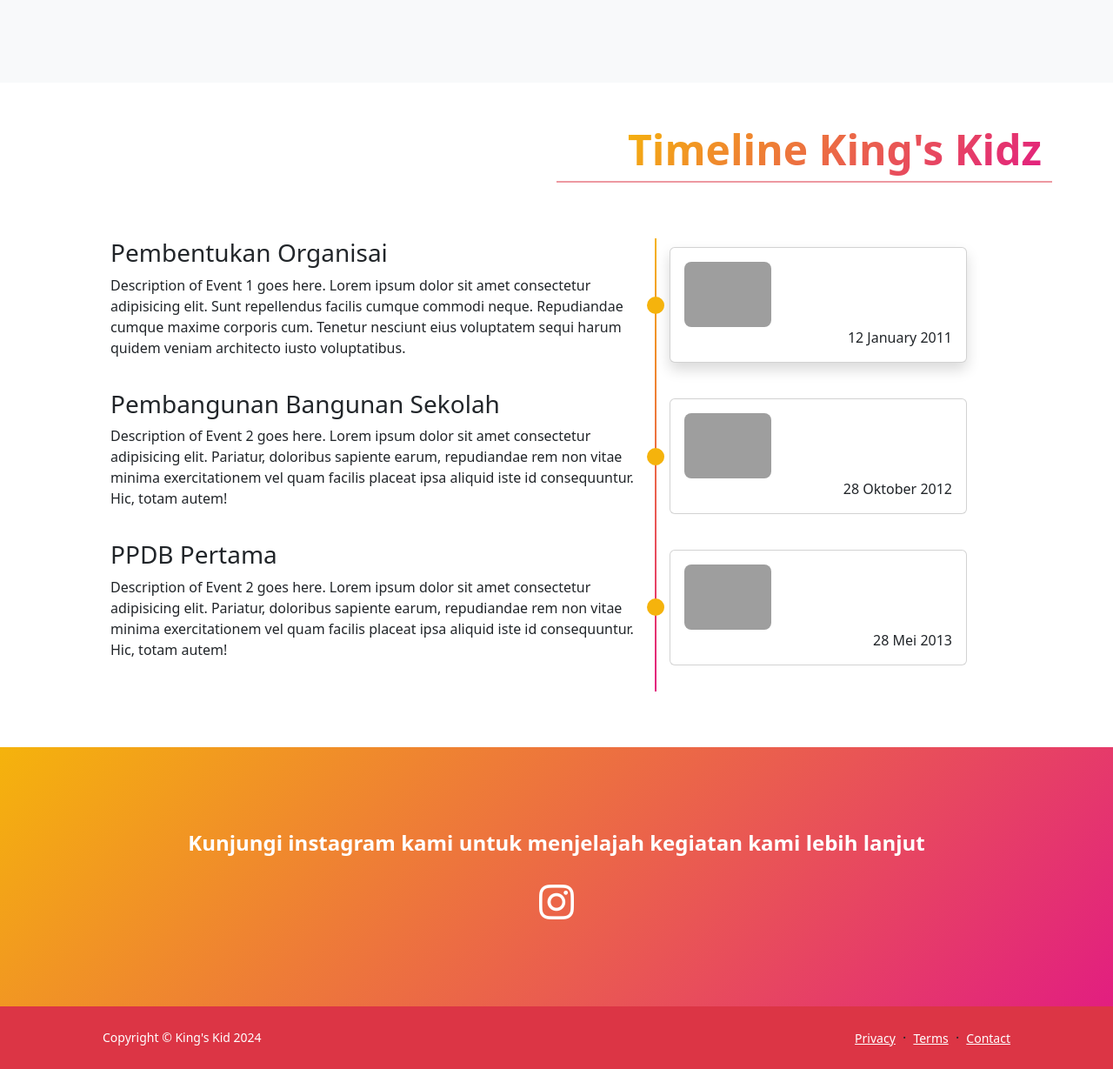
After one commit to yofandi/TK_KingKidz, a PHP site: page /history.php in a window 1280 px wide. The commit adds this page. Shown: the part 1245-2474 px from the top of the page at 87% size. Run offline with PHP 8.4, Linux system fonts and the light colour scheme; grey boxes are pictures that could not be loaded.

Commit message:
20 januari 2024

```diff
--- a/css/style.css
+++ b/css/style.css
@@ -122,6 +122,17 @@
     background-repeat: no-repeat;
 }
 
+.tk-bgvisi {
+    height: 120vh;
+    max-height: 120vh;
+    background: var(--background) rgba(255, 252, 252, 0);
+    padding: 100px 0;
+    background-blend-mode: multiply;
+    background-position: center center;
+    background-size: cover;
+    background-repeat: no-repeat;
+}
+
 .social {
     list-style: none;
     padding: 0;
@@ -144,11 +155,19 @@
     }
 }
 
+.navbar-dark .navbar-toggler-icon {
+    background-color: #f1f3f500;
+}
+
+.bg-visimisi {
+    background: #ffdd00;
+    background: linear-gradient(135deg, #ffdd00 0%, #c98806 100%);
+}
+
 .bg-gradient-warning-to-secondary {
     background: #f5b30c;
     background: linear-gradient(135deg, #f5b30c 0%, #e21e80 100%);
 }
-
 
 .text-gradient {
     background: -webkit-linear-gradient(315deg, #f5b30c 0%, #e21e80 100%);
@@ -293,7 +312,7 @@
 }
 
 .navbar-toggler-icon {
-    background-color: #495057;
+    background-color: #aaaaaa;
     /* Warna ikon toggler */
 }
 
@@ -344,3 +363,72 @@
     --bs-text-opacity: 1;
     color: rgba(226, 30, 128), var(--bs-text-opacity) !important;
 }
+
+.mt-6 {
+    margin-top: 8rem !important;
+}
+
+@media (max-width: 1165px) {
+    .logoTKhover {
+        display: none;
+    }
+}
+
+/* Custom CSS vertikal kanan-kiri Timeline dengan Dots */
+.timeline {
+    list-style: none;
+    padding: 0;
+    position: relative;
+}
+
+.timeline::before {
+    content: '';
+    position: absolute;
+    top: 0;
+    bottom: 0;
+    left: 60%;
+    width: 2px;
+    background: #f5b30c;
+    background: linear-gradient(135deg, #f5b30c 0%, #e21e80 100%);
+    transform: translateX(-50%);
+    z-index: 1;
+}
+
+.timeline-dot {
+    position: absolute;
+    top: 50%;
+    left: 60%;
+    width: 20px;
+    height: 20px;
+    background-color: #f5b30c;
+    border-radius: 50%;
+    transform: translate(-50%, -50%);
+    z-index: 2;
+}
+
+.timeline-item {
+    display: flex;
+    justify-content: left;
+    align-items: center;
+    margin-bottom: 20px;
+    position: relative;
+}
+
+.timeline-item-content {
+    padding-left: 5%;
+    max-width: 60%;
+}
+
+.timeline-item-date {
+    flex: 0 0 30%;
+    text-align: right;
+    color: #6c757d;
+}
+
+.timeline-item-img {
+    width: 100px;
+    /* Sesuaikan lebar gambar sesuai kebutuhan */
+    height: auto;
+    border-radius: 8px;
+    overflow: hidden;
+}
--- /dev/null
+++ b/history.php
@@ -0,0 +1,214 @@
+<!DOCTYPE html>
+<html lang="en">
+
+<head>
+    <meta charset="UTF-8">
+    <meta http-equiv="X-UA-Compatible" content="IE=edge">
+    <meta name="viewport" content="width=device-width, initial-scale=1.0">
+    <!-- boostrap css -->
+    <link href="https://cdn.jsdelivr.net/npm/bootstrap@5.3.2/dist/css/bootstrap.min.css" rel="stylesheet" integrity="sha384-T3c6CoIi6uLrA9TneNEoa7RxnatzjcDSCmG1MXxSR1GAsXEV/Dwwykc2MPK8M2HN" crossorigin="anonymous">
+    <link rel="stylesheet" href="https://cdn.jsdelivr.net/npm/bootstrap-icons@1.11.3/font/bootstrap-icons.min.css">
+
+    <!-- style page -->
+    <link rel="stylesheet" href="css/style.css">
+    <title>Sejarah King's Kidz</title>
+</head>
+
+<body class="d-flex flex-column h-100">
+    <main class="flex-shrink-0">
+        <div class="container-fluid py-3">
+            <nav class="navbar fixed-top navbar-expand-lg navbar-dark bg-danger" id="mynav">
+                <div class="container">
+                    <!-- logo -->
+                    <a class="navbar-brand fs-4" href="index.php"><img src="assets/image/Logo_KingsKid.png" alt="Bootstrap" width="60" height="45">TK King's Kidz</a>
+                    <!-- toggle button -->
+                    <button class="navbar-toggler shaddow-none border-0" type="button" data-bs-toggle="offcanvas" data-bs-target="#offcanvasNavbar" aria-controls="offcanvasNavbar" aria-label="Toggle navigation">
+                        <span class="navbar-toggler-icon"></span>
+                    </button>
+
+                    <!-- sidebar -->
+                    <div class="sidebar offcanvas offcanvas-start" tabindex="-1" id="offcanvasNavbar" aria-labelledby="offcanvasNavbarLabel">
+                        <!-- sidebar header -->
+                        <div class="offcanvas-header text-white border-bottom">
+                            <h5 class="offcanvas-title" id="offcanvasNavbarLabel">King's Kidz</h5>
+                            <button type="button" class="btn-close btn-close-white shaddow-none" data-bs-dismiss="offcanvas" aria-label="Close"></button>
+                        </div>
+                        <!-- sidebar body -->
+                        <div class="offcanvas-body d-flex flex-column flex-lg-row p-4 p-lg-0">
+                            <ul class="navbar-nav justify-content-center fs-5 flex-grow-1 pe-3">
+                                <li class="nav-item mx-2">
+                                    <a class="nav-link" aria-current="page" href="index.php">Beranda</a>
+                                </li>
+                                <!-- Profile dropdown -->
+                                <li class="nav-item dropdown">
+                                    <a class="nav-link dropdown-toggle active" href="#Profile" data-bs-toggle="dropdown" aria-expanded="false" id="navbarDropdown">Profile</a>
+                                    <ul class="dropdown-menu" aria-labelledby="navbarDropdown">
+                                        <li><a class="dropdown-item active" href="history.php">Sejarah</a></li>
+                                        <li><a class="dropdown-item" href="visi.php">Visi & Misi</a></li>
+                                        <li><a class="dropdown-item" href="perihalkami.php">Tentang kami</a></li>
+                                    </ul>
+                                </li>
+                                <li class="nav-item mx-2">
+                                    <a class="nav-link" href="#About">Sekilas</a>
+                                </li>
+                                <li class="nav-item mx-2">
+                                    <a class="nav-link" href="#Partner">Kerjasama</a>
+                                </li>
+
+                                <li class="nav-item mx-2">
+                                    <a class="nav-link" href="#Contact">Kontak</a>
+                                </li>
+                            </ul>
+                            <!-- login / sign up -->
+                            <!-- <div class="d-flex flex-column flex-lg-row justify-content-center align-items-center gap-3">
+                                <a href="#login" class="text-white">Login</a>
+                                <a href="#signup" class="text-white text-decoration-none px-3 py-1 rounded-4" style="background-color: #f5b30c;">Sign Up</a>
+                            </div> -->
+                        </div>
+                    </div>
+                </div>
+            </nav>
+        </div>
+
+        <!-- history -->
+        <section class="bg-light py-5">
+            <!-- halaman penjelasan sejarah -->
+            <div class="container my-5 px-5">
+                <div class="row text-left justify-content-start mb-3">
+                    <h1 class="display-5 fw-bolder mb-0"><span class="text-gradient d-inline">Sejarah</span></h1>
+                    <hr class="border border-danger opacity-50 w-25">
+                </div>
+                <div class="row d-flex">
+                    <div class="col-lg-8 ps-2" id="contentHistory">
+                        <p class="text-muted">
+                            Lorem ipsum, dolor sit amet consectetur adipisicing elit. Facilis amet excepturi, quaerat consequatur error esse maiores in cupiditate sed nemo iure fugit qui veritatis perferendis voluptas accusamus. Dolor, optio totam! Lorem ipsum dolor sit amet consectetur adipisicing elit. A eligendi dolorem nesciunt eum amet sunt pariatur voluptatibus, architecto deserunt vel, aspernatur laudantium! Sed, qui obcaecati quibusdam molestias saepe deserunt suscipit? Lorem ipsum dolor sit amet consectetur adipisicing elit. Quidem, impedit debitis? Earum voluptatibus itaque eos cupiditate blanditiis optio voluptates magnam omnis voluptate. Hic ipsa commodi natus earum praesentium rem ullam.
+                        </p>
+                        <p class="text-muted">
+                            Lorem ipsum, dolor sit amet consectetur adipisicing elit. Facilis amet excepturi, quaerat consequatur error esse maiores in cupiditate sed nemo iure fugit qui veritatis perferendis voluptas accusamus. Dolor, optio totam! Lorem ipsum dolor sit amet consectetur adipisicing elit. A eligendi dolorem nesciunt eum amet sunt pariatur voluptatibus, architecto deserunt vel, aspernatur laudantium! Sed, qui obcaecati quibusdam molestias saepe deserunt suscipit? Lorem ipsum dolor sit amet consectetur adipisicing elit. Quidem, impedit debitis? Earum voluptatibus itaque eos cupiditate blanditiis optio voluptates magnam omnis voluptate. Hic ipsa commodi natus earum praesentium rem ullam.
+                        </p>
+                        <p class="text-muted">
+                            Lorem ipsum, dolor sit amet consectetur adipisicing elit. Facilis amet excepturi, quaerat consequatur error esse maiores in cupiditate sed nemo iure fugit qui veritatis perferendis voluptas accusamus. Dolor, optio totam! Lorem ipsum dolor sit amet consectetur adipisicing elit. A eligendi dolorem nesciunt eum amet sunt pariatur voluptatibus, architecto deserunt vel, aspernatur laudantium! Sed, qui obcaecati quibusdam molestias saepe deserunt suscipit? Lorem ipsum dolor sit amet consectetur adipisicing elit. Quidem, impedit debitis? Earum voluptatibus itaque eos cupiditate blanditiis optio voluptates magnam omnis voluptate. Hic ipsa commodi natus earum praesentium rem ullam.
+                        </p>
+                    </div>
+                    <div class="col-lg-4 logoTKhover">
+                        <div class="container justify-content-center">
+                            <img class="img-fluid" style="height: 50vh; width: auto" src="assets/image/logo-fulllvers.png" alt="">
+                        </div>
+                    </div>
+                    <div class="row">
+                        <div class="ps-5">
+                            <img class="img-fluid" style="height: 50vh; width: auto" src="https://wallpapers.com/images/featured/school-btqdsrc8abryyar1.jpg" alt="">
+                        </div>
+                    </div>
+                </div>
+            </div>
+        </section>
+
+        <!-- timeline -->
+        <div class="container my-5">
+            <div class="row text-end justify-content-end pb-5">
+                <h1 class="display-5 fw-bolder"><span class="text-gradient d-inline">Timeline King's Kidz</span></h1>
+                <hr class="border border-danger opacity-50 w-50">
+            </div>
+            <div class="row d-flex justify-content-end">
+                <ul class="timeline ms-auto">
+                    <li class="timeline-item">
+                        <div class="timeline-dot"></div>
+                        <div class="timeline-item-content">
+                            <h3>Pembentukan Organisai</h3>
+
+                            <p>Description of Event 1 goes here. Lorem ipsum dolor sit amet consectetur adipisicing elit. Sunt repellendus facilis cumque commodi neque. Repudiandae cumque maxime corporis cum. Tenetur nesciunt eius voluptatem sequi harum quidem veniam architecto iusto voluptatibus.</p>
+                        </div>
+                        <div class="timeline-item-date mx-3">
+                            <div class="card shadow">
+                                <div class="card-body">
+                                    <div class="timeline-item-img">
+                                        <img class="profile-img" src="https://cmsv2-assets.apptegy.net/uploads/9347/file/909955/cb4e5c0d-f9d6-4b98-97e8-e55704fb6887.jpeg" alt="Event 1 Image">
+                                    </div>
+                                    12 January 2011
+                                </div>
+                            </div>
+                        </div>
+                    </li>
+                    <li class="timeline-item">
+                        <div class="timeline-dot"></div>
+                        <div class="timeline-item-content">
+                            <h3>Pembangunan Bangunan Sekolah</h3>
+
+                            <p>Description of Event 2 goes here. Lorem ipsum dolor sit amet consectetur adipisicing elit. Pariatur, doloribus sapiente earum, repudiandae rem non vitae minima exercitationem vel quam facilis placeat ipsa aliquid iste id consequuntur. Hic, totam autem!</p>
+                        </div>
+                        <div class="timeline-item-date mx-3">
+                            <div class="card">
+                                <div class="card-body">
+                                    <div class="timeline-item-img">
+                                        <img class="profile-img" src="https://cmsv2-assets.apptegy.net/uploads/9347/file/909955/cb4e5c0d-f9d6-4b98-97e8-e55704fb6887.jpeg" alt="Event 2 Image">
+                                    </div>
+                                    28 Oktober 2012
+                                </div>
+                            </div>
+                        </div>
+                    </li>
+                    <li class="timeline-item">
+                        <div class="timeline-dot"></div>
+                        <div class="timeline-item-content">
+                            <h3>PPDB Pertama</h3>
+
+                            <p>Description of Event 2 goes here. Lorem ipsum dolor sit amet consectetur adipisicing elit. Pariatur, doloribus sapiente earum, repudiandae rem non vitae minima exercitationem vel quam facilis placeat ipsa aliquid iste id consequuntur. Hic, totam autem!</p>
+                        </div>
+                        <div class="timeline-item-date mx-3">
+                            <div class="card">
+                                <div class="card-body">
+                                    <div class="timeline-item-img">
+                                        <img class="profile-img" src="https://cmsv2-assets.apptegy.net/uploads/9347/file/909955/cb4e5c0d-f9d6-4b98-97e8-e55704fb6887.jpeg" alt="Event 2 Image">
+                                    </div>
+                                    28 Mei 2013
+                                </div>
+                            </div>
+                        </div>
+                    </li>
+                    <!-- Add more timeline items as needed -->
+                </ul>
+            </div>
+        </div>
+
+        <!-- kunjungi instagram  -->
+        <section class="py-5 bg-gradient-warning-to-secondary text-white">
+            <div class="container px-5 my-5">
+                <div class="text-center">
+                    <h2 class="fs-4 fw-bolder">Kunjungi instagram kami untuk menjelajah kegiatan kami lebih lanjut <br><br>
+                    <a href="" class="text-white fs-1"><i class="bi bi-instagram"></i></a></h2>
+                    <!-- <a class="btn btn-outline-light btn-lg px-5 py-3 fs-6 fw-bolder" href="contact.html">Contact me</a> -->
+                </div>
+            </div>
+        </section>
+
+        <!-- Footer-->
+        <footer class="bg-danger py-4 mt-auto">
+            <div class="container px-5">
+                <div class="row align-items-center justify-content-between flex-column flex-sm-row">
+                    <div class="col-auto">
+                        <div class="small m-0 text-white">Copyright &copy; King's Kid 2024</div>
+                    </div>
+                    <div class="col-auto">
+                        <a class="small text-white" href="#!">Privacy</a>
+                        <span class="mx-1">&middot;</span>
+                        <a class="small text-white" href="#!">Terms</a>
+                        <span class="mx-1">&middot;</span>
+                        <a class="small text-white" href="#!">Contact</a>
+                    </div>
+                </div>
+            </div>
+        </footer>
+    </main>
+
+
+    <!-- bootstrap js -->
+    <script src="https://cdn.jsdelivr.net/npm/bootstrap@5.3.2/dist/js/bootstrap.bundle.min.js" integrity="sha384-C6RzsynM9kWDrMNeT87bh95OGNyZPhcTNXj1NW7RuBCsyN/o0jlpcV8Qyq46cDfL" crossorigin="anonymous"></script>
+    <!-- jquery -->
+    <script src="https://ajax.googleapis.com/ajax/libs/jquery/3.7.1/jquery.min.js"></script>
+
+    <!-- javascript page -->
+    <script src="js/custom.js"></script>
+</body>
+
+</html>
```
Also changed, not shown: index.php (+5 -5 lines), js/custom.js (added, +20 -0 lines), js/style.js (+7 -5 lines), perihalkami.php (added, +76 -0 lines), visi.php (added, +203 -0 lines), assets/8728841.png (added), assets/9307750 - Copy.png (added), assets/9307750.png (added), assets/image/logo-fulllvers.png (added).
